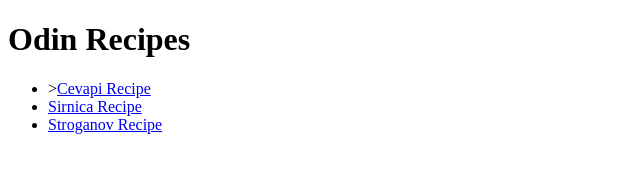
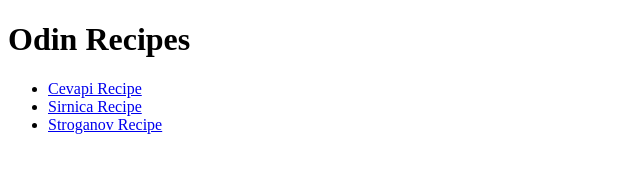
Before and after one commit to jagodaOP/odin-recipes, a plain HTML site: page index.html in a window 1280 px wide. Shown: the full height of the page, 0-640 px from the left. Drawn offline with Linux system fonts and the light colour scheme.

Commit message:
fix: syntax error
Left an extra < within index.html. This has now been removed for better
viewing.

```diff
--- a/index.html
+++ b/index.html
@@ -9,7 +9,7 @@
 <body>
     <H1>Odin Recipes</H1>
     <ul>
-    <li>><a href="./recipes/cevapi.html">Cevapi Recipe</a></li>
+    <li><a href="./recipes/cevapi.html">Cevapi Recipe</a></li>
     <li><a href="./recipes/sirnica.html">Sirnica Recipe</a></li>
     <li><a href="./recipes/stroganov.html">Stroganov Recipe</a></li>
     </ul>
```
